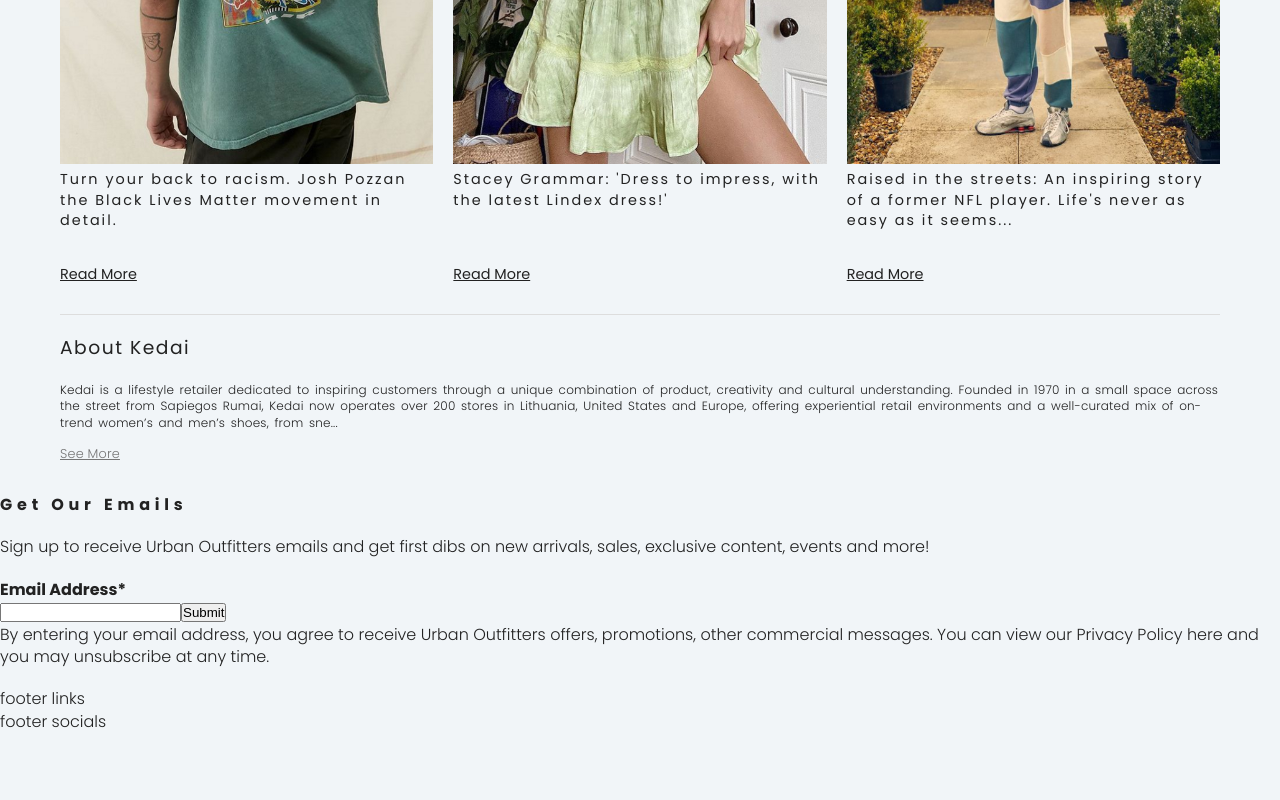
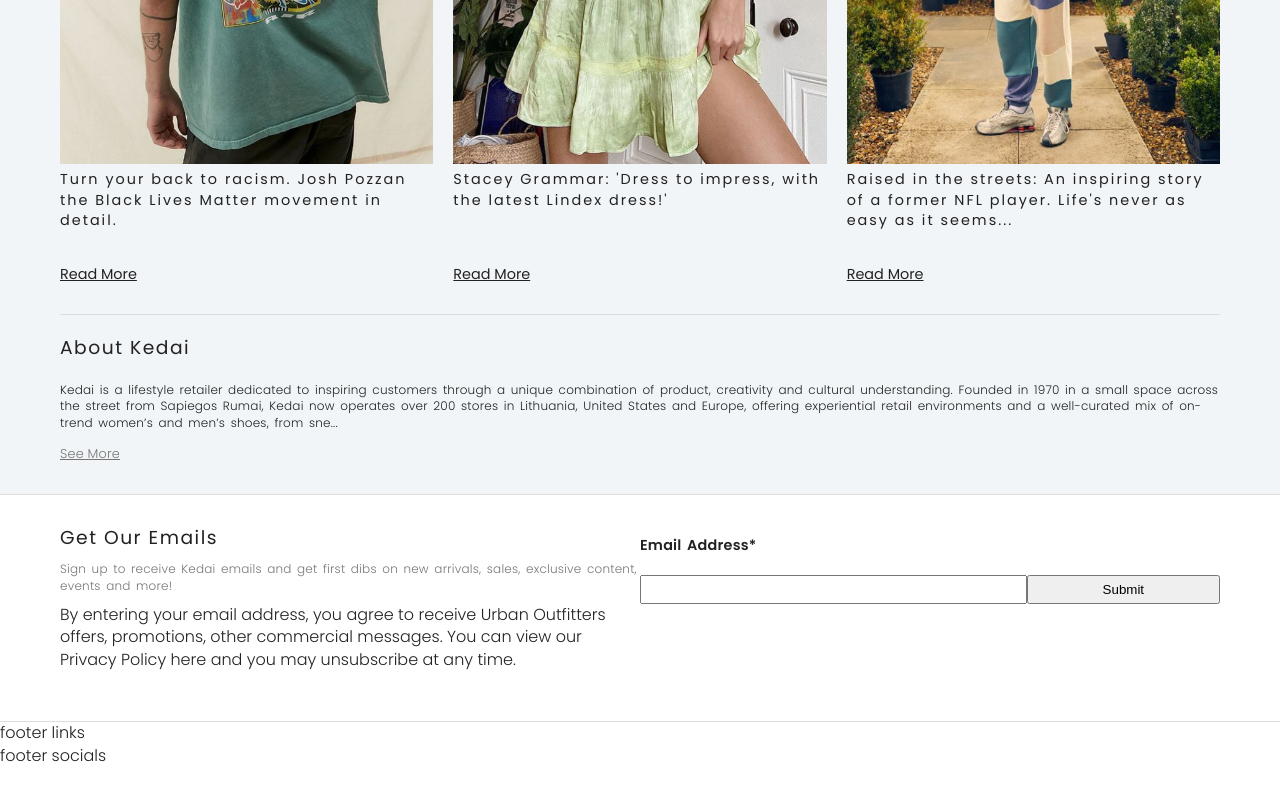
Before and after one commit to KristijonasJurk/React_Kedai, a React (Create React App) app: page / in a window 1280 px wide. Shown: the part 3306-4106 px from the top of the page. Before the commit the page ends 4039 px from the top, so only its background shows below. Built offline with nearby package versions, Linux system fonts and the light colour scheme.

Commit message:
newsletter scss

```diff
--- a/src/components/Footer.js
+++ b/src/components/Footer.js
@@ -4,10 +4,12 @@ function Footer() {
     return (
         <footer>
             <section className="newsletter">
-                <h4>Get Our Emails</h4>
-                <p className='newsletter-text'>Sign up to receive Urban Outfitters emails and get first dibs on new arrivals, sales, exclusive content, events and more!</p>
-                <b>Email Address*</b>
+                <div className="newsletter-text-container">
+                    <h3>Get Our Emails</h3>
+                    <p className='newsletter-text'>Sign up to receive Kedai emails and get first dibs on new arrivals, sales, exclusive content, events and more!</p>
+                </div>
                 <form action="submit">
+                    <label htmlFor="">Email Address*</label>
                     <input type="text" />
                     <button>Submit</button>
                 </form>
--- a/src/css/home/_home.scss
+++ b/src/css/home/_home.scss
@@ -127,11 +127,6 @@
   }
 }
 
-// =====MAIN=====
-.main {
-  padding: 0 60px;
-}
-
 // ===== ABOUT SECTION ======
 .about-container {
   margin: 30px 0;
@@ -165,3 +160,58 @@
 }
 
 // ====== FOOTER ======
+footer {
+  background-color: var(--mainWhite);
+  display: grid;
+  grid-template-rows: repeat(2, 1fr);
+}
+.newsletter {
+  grid-row: 1/2;
+  border-top: 1px solid var(--grey);
+  border-bottom: 1px solid var(--grey);
+  padding: 30px 60px;
+  display: grid;
+  grid-template-columns: repeat(2, 1fr);
+  grid-template-rows: auto auto;
+  .newsletter-text-container {
+    grid-column: 1/2;
+    grid-row: 1/2;
+    h3 {
+      font-weight: 400;
+      letter-spacing: 1.5px;
+      margin: 0%;
+    }
+    p {
+      font-weight: 300;
+      letter-spacing: 0.2px;
+      word-spacing: 2px;
+      font-size: 0.75rem;
+      margin: 0.6rem 0;
+      color: var(--darkerGray);
+    }
+  }
+  form {
+    grid-column: 2/3;
+    grid-row: 1/2;
+    display: grid;
+    grid-template-columns: repeat(3, 1fr);
+    grid-template-rows: auto auto;
+    label {
+      grid-column: 1/4;
+      grid-row: 1/2;
+      font-weight: 600;
+      letter-spacing: 0.2px;
+      word-spacing: 2px;
+      font-size: 0.9rem;
+      margin: 0.6rem 0;
+    }
+    input {
+      grid-column: 1/3;
+      grid-row: 2/2;
+    }
+    button {
+      grid-column: 3/4;
+      grid-row: 2/2;
+    }
+  }
+}
--- a/src/css/main.css
+++ b/src/css/main.css
@@ -765,10 +765,6 @@
   }
 }
 
-.main {
-  padding: 0 60px;
-}
-
 .about-container {
   margin: 30px 0;
   padding: 20px 0 0;
@@ -802,6 +798,98 @@
 .about-container span:hover {
   border: none;
   text-decoration: none;
+}
+
+footer {
+  background-color: var(--mainWhite);
+  display: -ms-grid;
+  display: grid;
+  -ms-grid-rows: (1fr)[2];
+      grid-template-rows: repeat(2, 1fr);
+}
+
+.newsletter {
+  -ms-grid-row: 1;
+  -ms-grid-row-span: 1;
+  grid-row: 1/2;
+  border-top: 1px solid var(--grey);
+  border-bottom: 1px solid var(--grey);
+  padding: 30px 60px;
+  display: -ms-grid;
+  display: grid;
+  -ms-grid-columns: (1fr)[2];
+      grid-template-columns: repeat(2, 1fr);
+  -ms-grid-rows: auto auto;
+      grid-template-rows: auto auto;
+}
+
+.newsletter .newsletter-text-container {
+  -ms-grid-column: 1;
+  -ms-grid-column-span: 1;
+  grid-column: 1/2;
+  -ms-grid-row: 1;
+  -ms-grid-row-span: 1;
+  grid-row: 1/2;
+}
+
+.newsletter .newsletter-text-container h3 {
+  font-weight: 400;
+  letter-spacing: 1.5px;
+  margin: 0%;
+}
+
+.newsletter .newsletter-text-container p {
+  font-weight: 300;
+  letter-spacing: 0.2px;
+  word-spacing: 2px;
+  font-size: 0.75rem;
+  margin: 0.6rem 0;
+  color: var(--darkerGray);
+}
+
+.newsletter form {
+  -ms-grid-column: 2;
+  -ms-grid-column-span: 1;
+  grid-column: 2/3;
+  -ms-grid-row: 1;
+  -ms-grid-row-span: 1;
+  grid-row: 1/2;
+  display: -ms-grid;
+  display: grid;
+  -ms-grid-columns: (1fr)[3];
+      grid-template-columns: repeat(3, 1fr);
+  -ms-grid-rows: auto auto;
+      grid-template-rows: auto auto;
+}
+
+.newsletter form label {
+  -ms-grid-column: 1;
+  -ms-grid-column-span: 3;
+  grid-column: 1/4;
+  -ms-grid-row: 1;
+  -ms-grid-row-span: 1;
+  grid-row: 1/2;
+  font-weight: 600;
+  letter-spacing: 0.2px;
+  word-spacing: 2px;
+  font-size: 0.9rem;
+  margin: 0.6rem 0;
+}
+
+.newsletter form input {
+  -ms-grid-column: 1;
+  -ms-grid-column-span: 2;
+  grid-column: 1/3;
+  -ms-grid-row: 2;
+  grid-row: 2/2;
+}
+
+.newsletter form button {
+  -ms-grid-column: 3;
+  -ms-grid-column-span: 1;
+  grid-column: 3/4;
+  -ms-grid-row: 2;
+  grid-row: 2/2;
 }
 
 :root {
@@ -873,4 +961,8 @@ img {
   color: green;
   border-bottom: 1px solid var(--darkGrey);
 }
+
+.main {
+  padding: 0 60px;
+}
 /*# sourceMappingURL=main.css.map */
--- a/src/css/main.scss
+++ b/src/css/main.scss
@@ -68,3 +68,8 @@ img {
   color: green;
   border-bottom: 1px solid (var(--darkGrey));
 }
+
+// ====== MAIN ======
+.main {
+  padding: 0 60px;
+}
```
Also changed, not shown: 1 other file (tests, documents, lock files or other folders).
